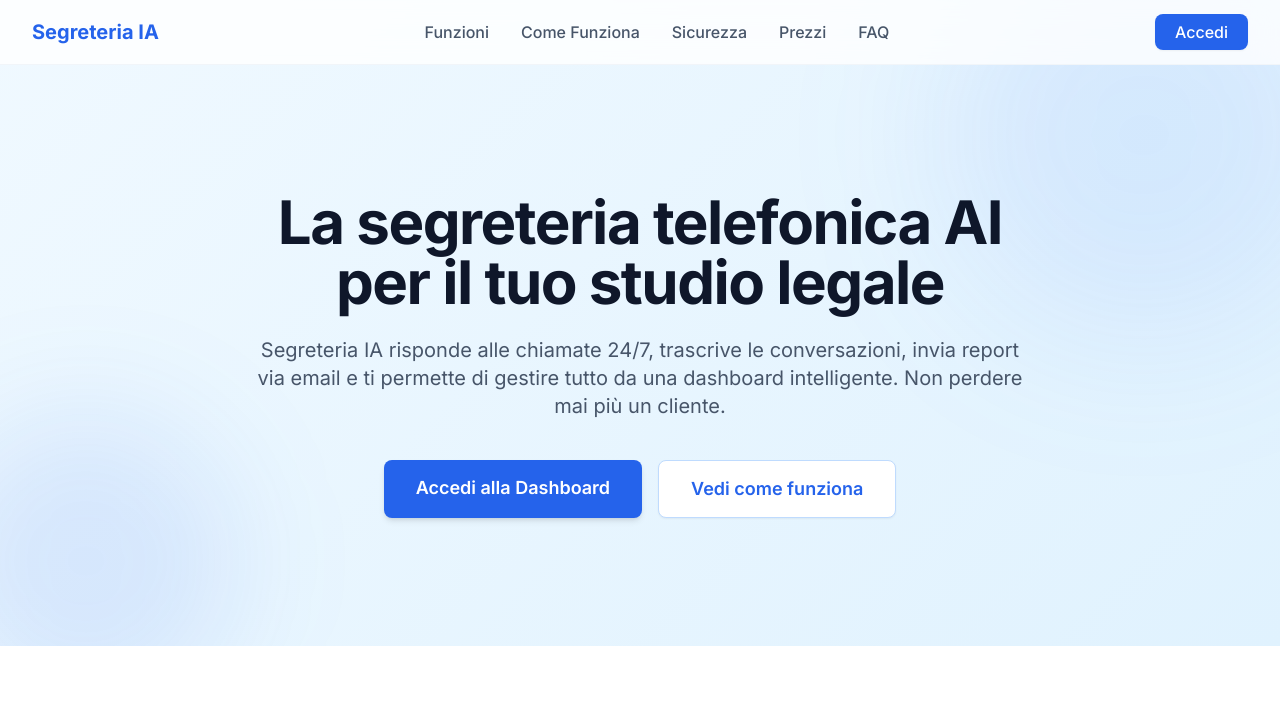
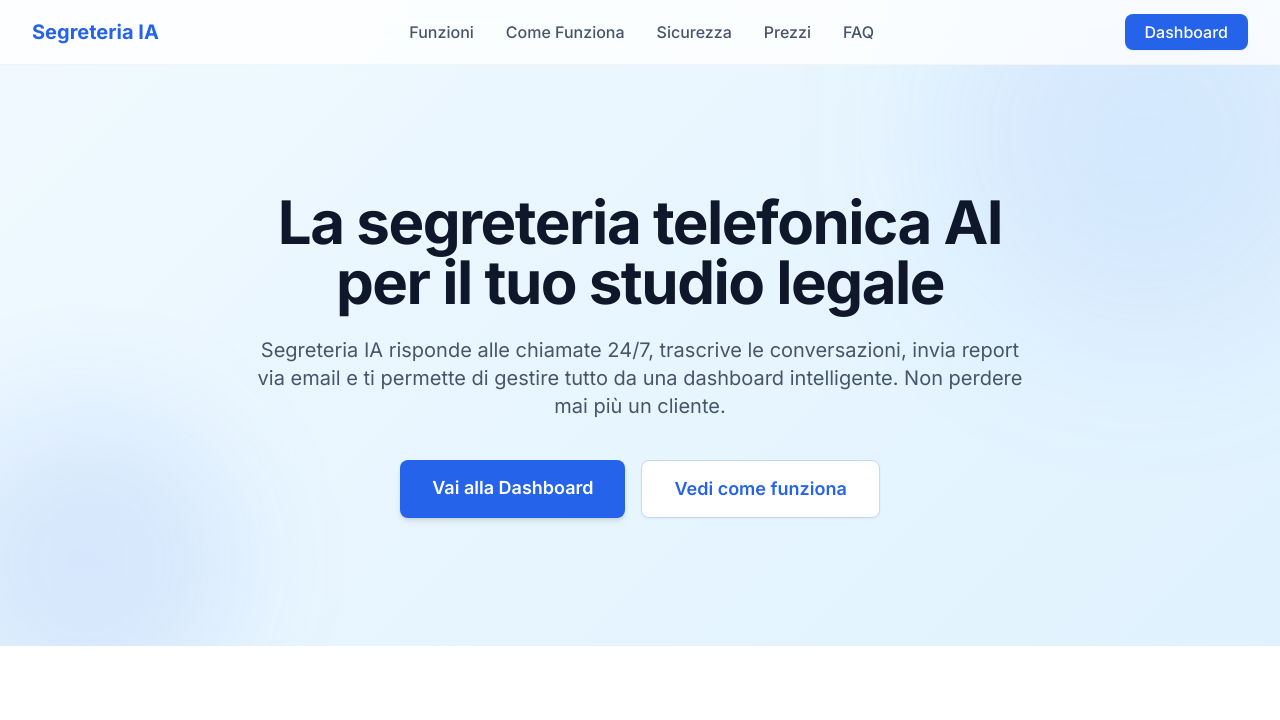
Before and after one commit to EdoBufLit/segretarIA, a FastAPI app: page / in a window 1280 px wide. Shown: the top 720 px of the page. Run offline with FastAPI, Linux system fonts and the light colour scheme; the visitor is signed in with stand-in values (Sample User, id 1); some libraries are stand-ins or nearby versions.

Commit message:
feat: Update landing navbar to show Dashboard if logged in
- Modify `app.py` root endpoint to pass current user to template
- Update `templates/index.html` to conditionally render Login/Dashboard buttons
- Update Hero section CTA based on login status

```diff
--- a/app.py
+++ b/app.py
@@ -380,7 +380,8 @@ def build_email_body_html(
 
 @app.get("/", response_class=HTMLResponse)
 async def root(request: Request):
-    return templates.TemplateResponse("index.html", {"request": request})
+    user = request.session.get("user")
+    return templates.TemplateResponse("index.html", {"request": request, "user": user})
 
 
 # ================== ADMIN ENDPOINTS ==================
--- a/templates/index.html
+++ b/templates/index.html
@@ -56,9 +56,15 @@
                     <a href="#faq" class="text-slate-600 hover:text-blue-600 font-medium transition-colors">FAQ</a>
                 </div>
                 <div>
+                    {% if user %}
+                    <a href="/dashboard" class="bg-blue-600 text-white px-5 py-2 rounded-lg font-medium hover:bg-blue-700 transition-colors shadow-sm">
+                        Dashboard
+                    </a>
+                    {% else %}
                     <a href="/login" class="bg-blue-600 text-white px-5 py-2 rounded-lg font-medium hover:bg-blue-700 transition-colors shadow-sm">
                         Accedi
                     </a>
+                    {% endif %}
                 </div>
             </div>
         </div>
@@ -74,9 +80,15 @@
                 Segreteria IA risponde alle chiamate 24/7, trascrive le conversazioni, invia report via email e ti permette di gestire tutto da una dashboard intelligente. Non perdere mai più un cliente.
             </p>
             <div class="flex flex-col sm:flex-row justify-center gap-4">
+                {% if user %}
+                <a href="/dashboard" class="bg-blue-600 text-white px-8 py-3.5 rounded-lg text-lg font-semibold hover:bg-blue-700 transition-colors shadow-md">
+                    Vai alla Dashboard
+                </a>
+                {% else %}
                 <a href="/login" class="bg-blue-600 text-white px-8 py-3.5 rounded-lg text-lg font-semibold hover:bg-blue-700 transition-colors shadow-md">
-                    Accedi alla Dashboard
+                    Accedi
                 </a>
+                {% endif %}
                 <a href="#come-funziona" class="bg-white text-blue-600 px-8 py-3.5 rounded-lg text-lg font-semibold border border-blue-200 hover:border-blue-300 hover:bg-slate-50 transition-all shadow-sm">
                     Vedi come funziona
                 </a>
```
